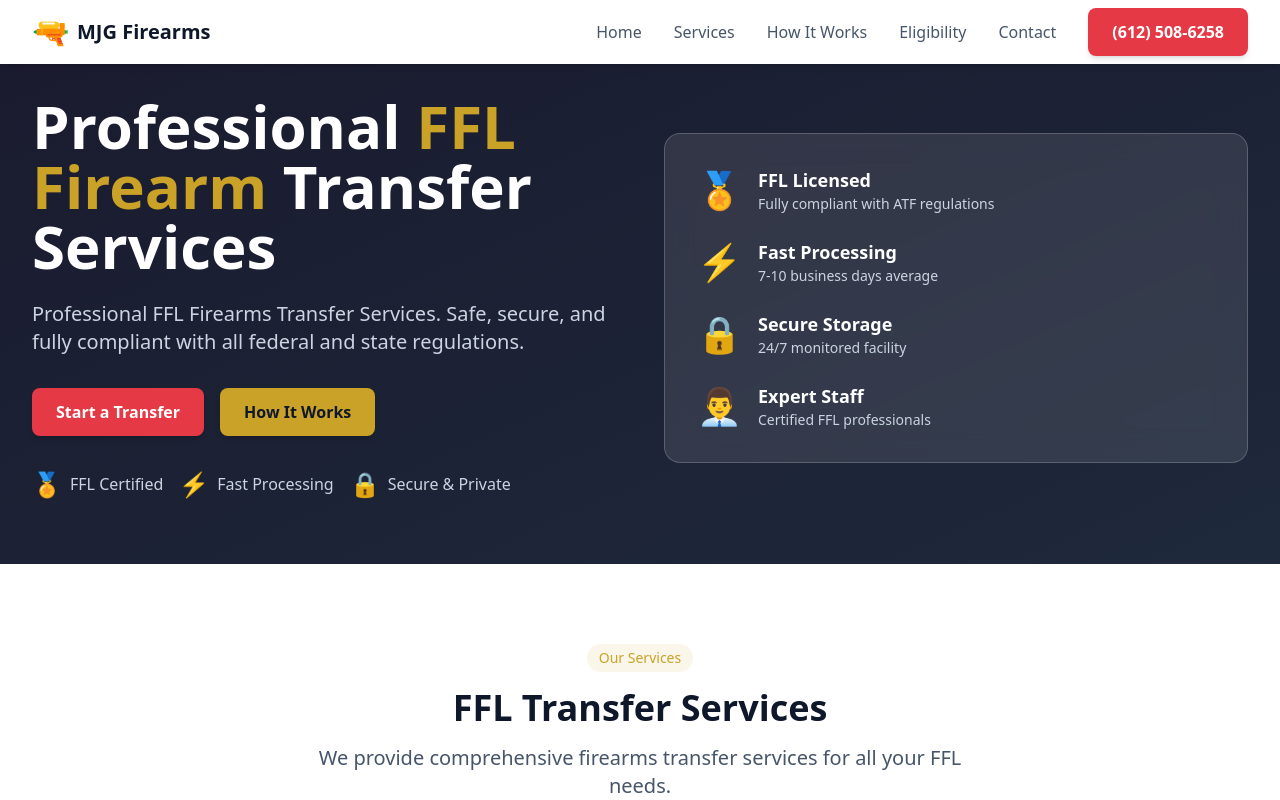
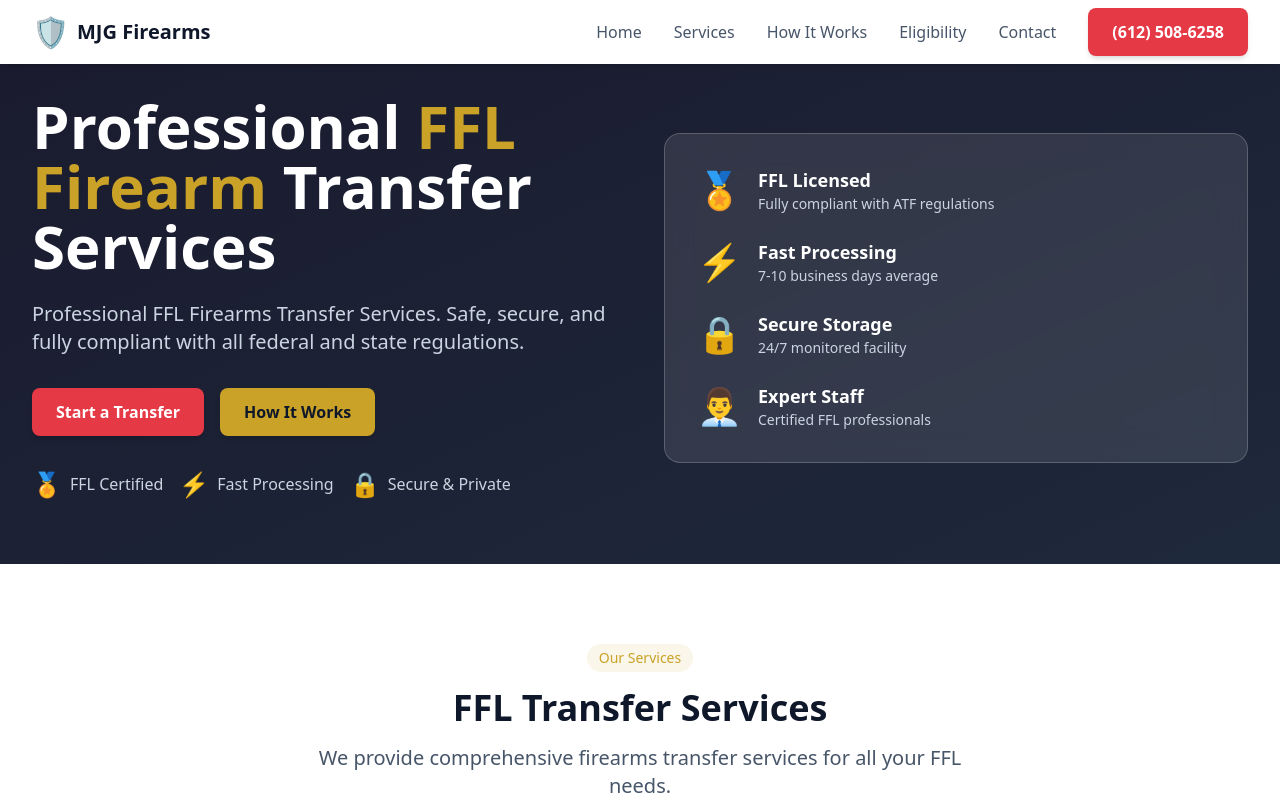
Before and after one commit to mgossman71/React-Demo-qwen35_35, a React (Vite) app: page / in a window 1280 px wide. Shown: the top 800 px of the page. Built offline with nearby package versions, Linux system fonts and the light colour scheme.

Commit message:
Update logo icon from gun to shield for professional look

```diff
--- a/src/components/Footer.jsx
+++ b/src/components/Footer.jsx
@@ -6,7 +6,7 @@ export default function Footer() {
           {/* Company Info */}
           <div>
             <div className="flex items-center space-x-2 mb-4">
-              <span className="text-2xl">🔫</span>
+              <span className="text-2xl">🛡️</span>
               <span className="text-xl font-bold">MJG Firearms</span>
             </div>
             <p className="text-slate-300 text-sm">
--- a/src/components/Header.jsx
+++ b/src/components/Header.jsx
@@ -17,7 +17,7 @@ export default function Header() {
         <div className="flex justify-between items-center h-16">
           {/* Logo */}
           <div className="flex items-center space-x-2">
-            <span className="text-3xl">🔫</span>
+            <span className="text-3xl">🛡️</span>
             <span className="text-xl font-bold text-slate-900">MJG Firearms</span>
           </div>
 
```
